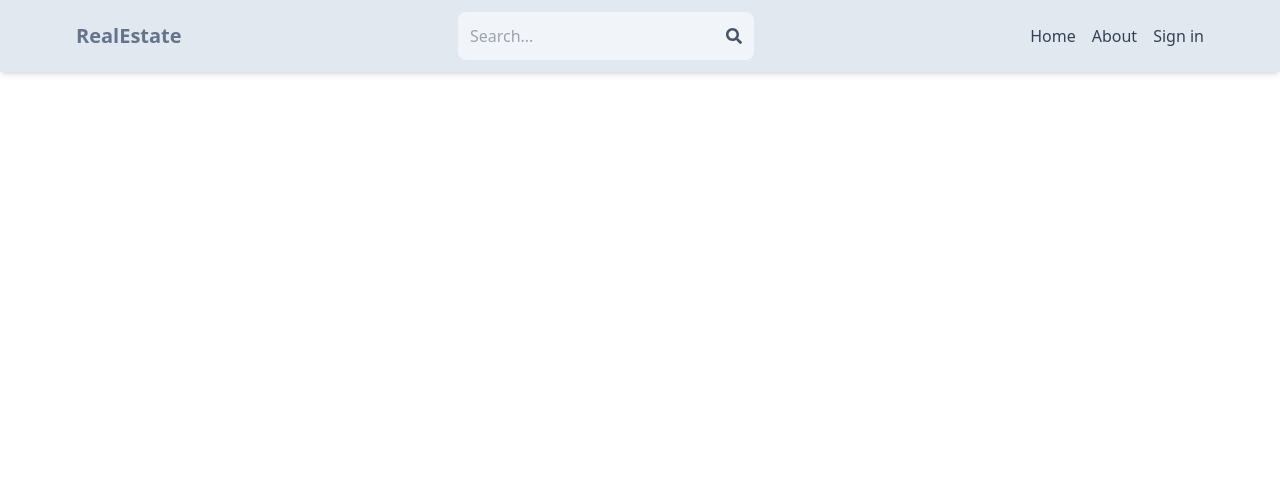
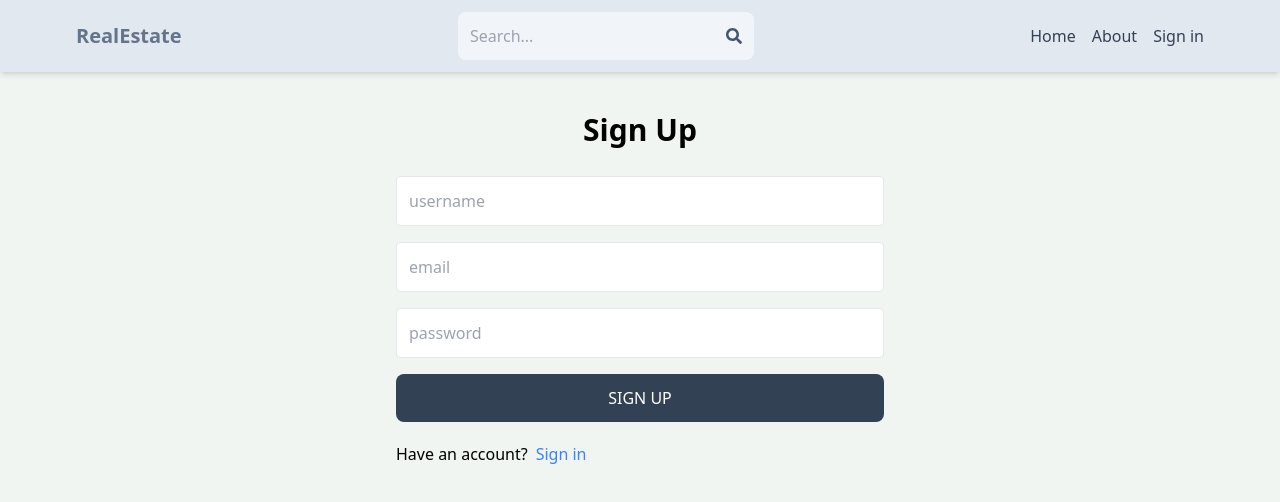
Before and after one commit to surbhi-kuhar/real-estate, a React (Vite) app in the folder client/: page /sign-up in a window 1280 px wide. Shown: the top 502 px of the page. Built offline with nearby package versions, Linux system fonts and the light colour scheme.

Commit message:
complete sign up page ui

```diff
--- a/client/src/App.jsx
+++ b/client/src/App.jsx
@@ -13,7 +13,7 @@
       <Routes>
         <Route path="/" element={<Home />}></Route>
         <Route path="/sign-in" element={<Signin />}></Route>
-        <Route path="/sign-out" element={<Signup />}></Route>
+        <Route path="/sign-up" element={<Signup />}></Route>
         <Route path="/about" element={<About />}></Route>
         <Route path="/profile" element={<Profile />}></Route>
       </Routes>
--- a/client/src/index.css
+++ b/client/src/index.css
@@ -1,3 +1,7 @@
 @tailwind base;
 @tailwind components;
 @tailwind utilities;
+
+body{
+    background-color: rgb(241,245,241);
+}
--- a/client/src/pages/Signup.jsx
+++ b/client/src/pages/Signup.jsx
@@ -1,11 +1,45 @@
-import React from 'react'
+import React from "react";
+import { Link } from "react-router-dom";
 
 function Signup() {
   return (
-    <div>
-      signup
+    <div className="p-3 max-w-lg mx-auto">
+      <h1 className="text-3xl text-center font-semibold my-7">Sign Up</h1>
+      <form className="flex flex-col gap-4">
+        <input
+          type="text"
+          placeholder="username"
+          id="username"
+          className="border p-3 rounded"
+        />
+        <input
+          type="email"
+          placeholder="email"
+          id="email"
+          className="border p-3 rounded"
+        />
+        <input
+          type="password"
+          placeholder="password"
+          id="password"
+          className="border p-3 rounded"
+        />
+        <button
+
+          className="bg-slate-700 text-white p-3 rounded-lg uppercase hover:opacity-95 disabled:opacity-70"
+        >
+          Sign Up
+        </button>
+      </form>
+
+      <div className="flex gap-2 mt-5">
+        <p>
+          Have an account?
+        </p>
+        <Link to="/sign-in"><span className="text-blue-500">Sign in</span></Link>
+      </div>
     </div>
-  )
+  );
 }
 
 export default Signup;
```
